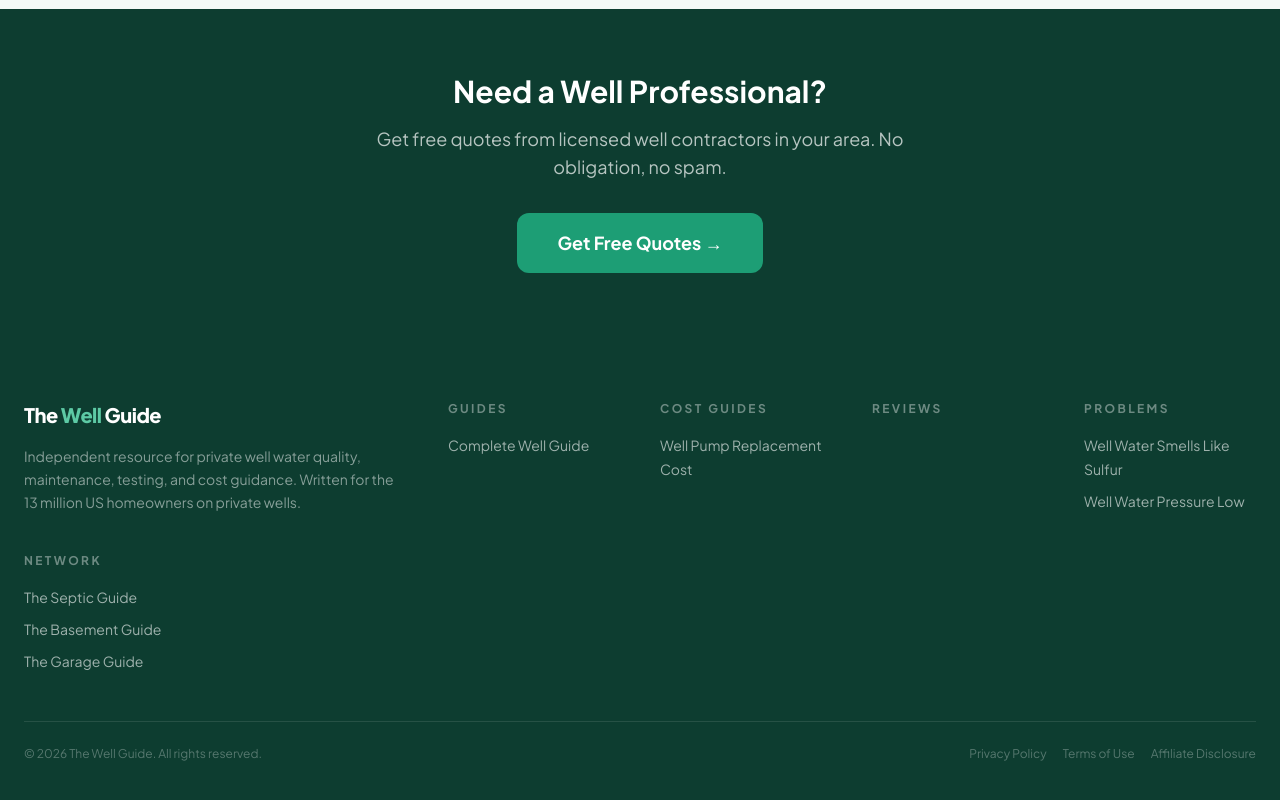
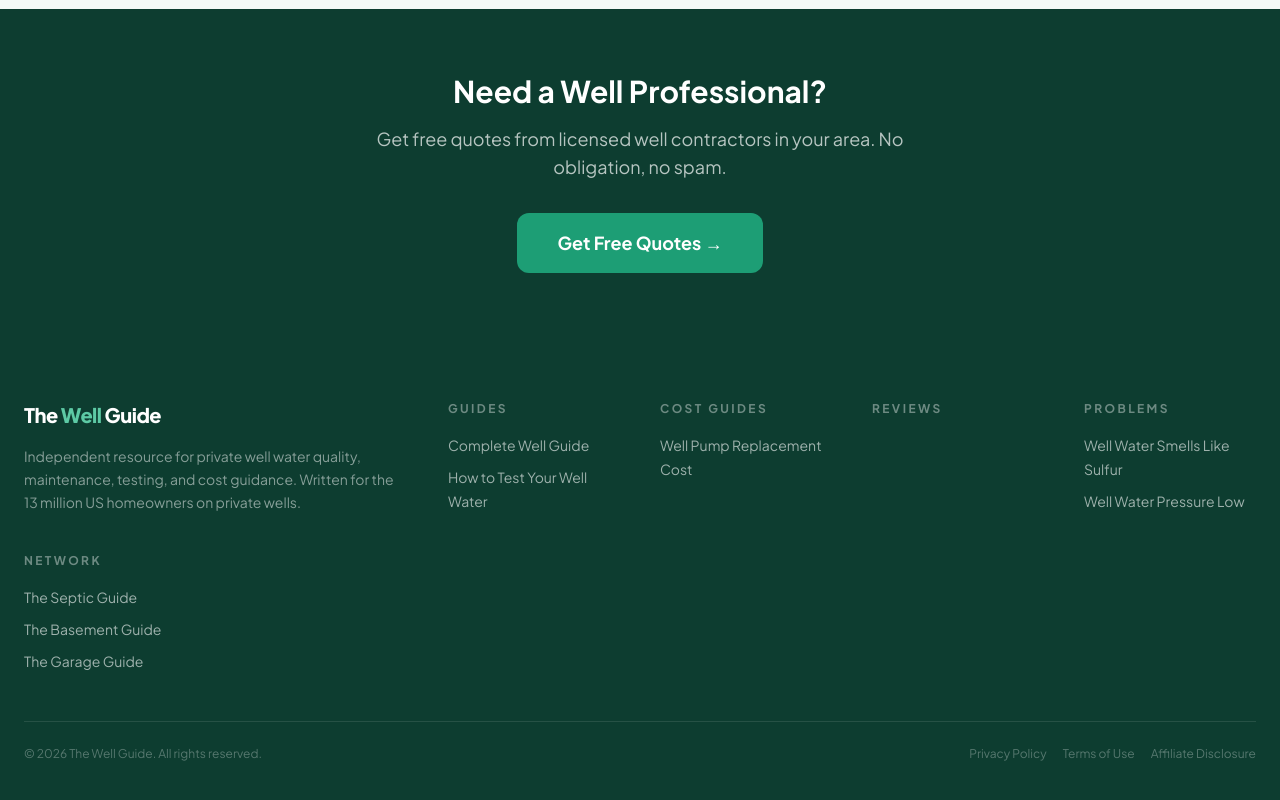
Before and after one commit to thebasementguide2026/thewell.guide-, a Next.js app: page / in a window 1280 px wide. Shown: the part 1694-2494 px from the top of the page. Built offline with nearby package versions, Linux system fonts and the light colour scheme.

Commit message:
Add How to Test Your Well Water to footer Guides column

```diff
--- a/components/Footer.tsx
+++ b/components/Footer.tsx
@@ -6,6 +6,7 @@ const footerSections = [
     href: '/guides',
     links: [
       { label: 'Complete Well Guide', href: '/guides/complete-well-guide' },
+      { label: 'How to Test Your Well Water', href: '/guides/how-to-test-well-water' },
     ],
   },
   {
```
